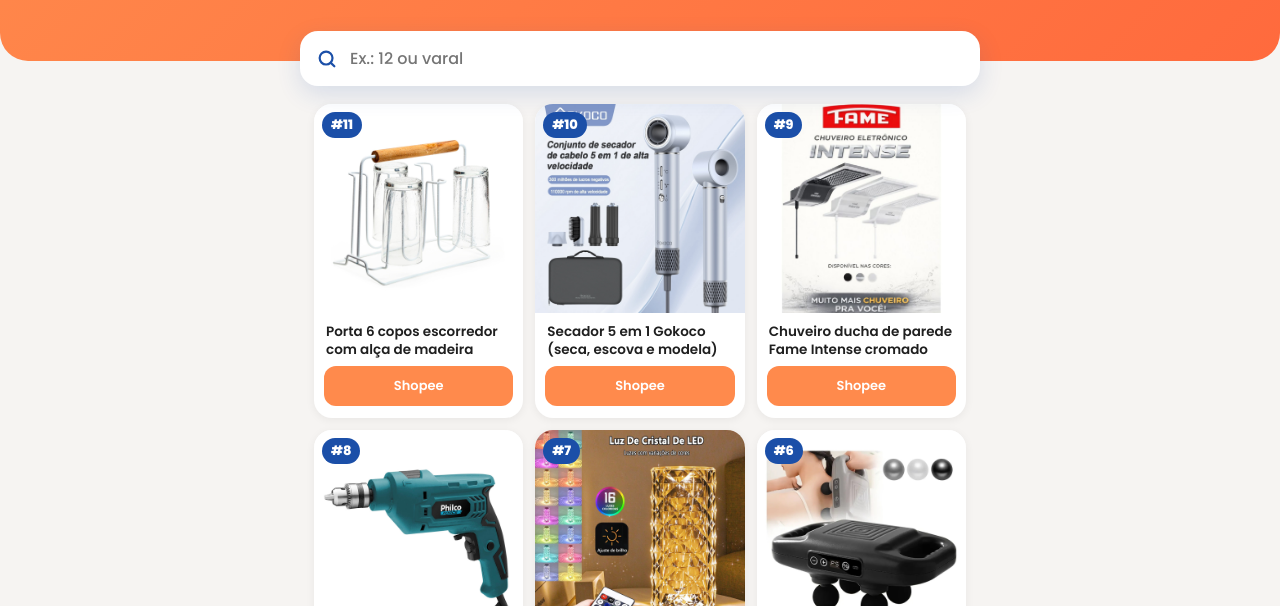
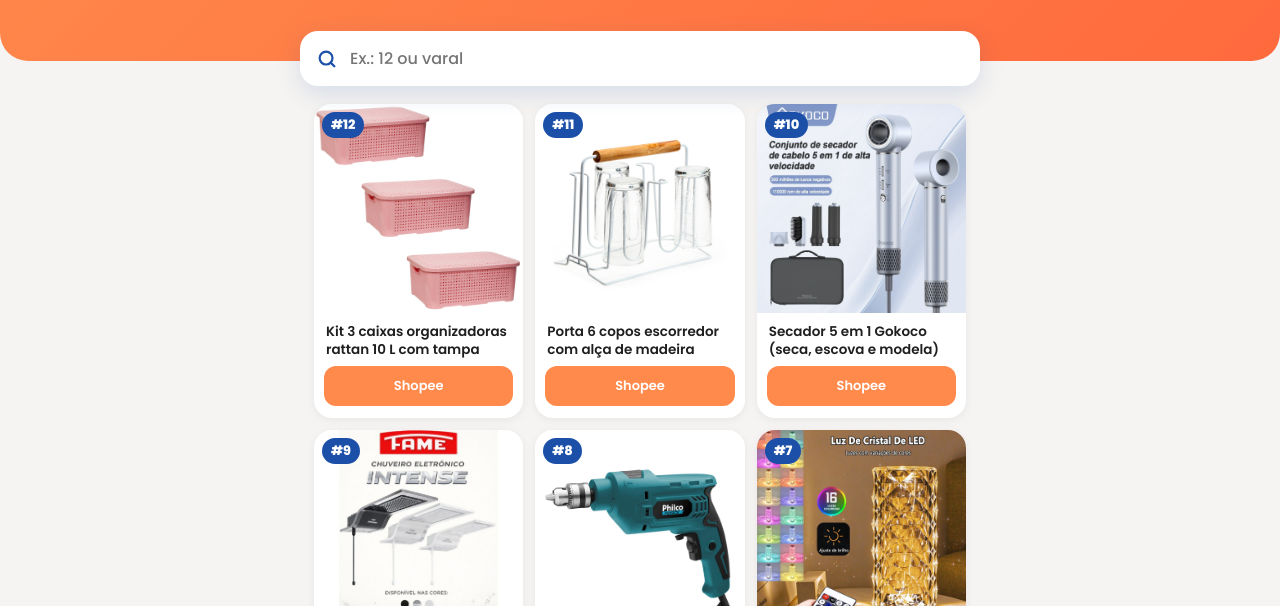
Before and after one commit to megapromomix/megapromomix.github.io, a plain HTML site: page index.html in a window 1280 px wide. Shown: the part 194-800 px from the top of the page. Drawn offline with Linux system fonts and the light colour scheme.

Commit message:
produto #12

```diff
--- a/index.html
+++ b/index.html
@@ -30,6 +30,7 @@ footer{text-align:center;font-size:10.5px;color:#a3a3a3;padding:8px 16px 28px}
 <div class="busca"><div><svg viewBox="0 0 24 24" fill="none" stroke="#1b4fa8" stroke-width="2.4" stroke-linecap="round"><circle cx="11" cy="11" r="7"/><path d="m20 20-3.5-3.5"/></svg>
 <input id="q" type="search" placeholder="Ex.: 12 ou varal" autocomplete="off" inputmode="search"></div></div>
 <main id="lista">
+<article class="c" data-n="12" data-q="12 kit 3 caixas organizadoras rattan 10 l com tampa"><div class="ft"><img src="img/12.jpg" alt="Kit 3 caixas organizadoras rattan 10 L com tampa" loading="lazy"><span class="n">#12</span></div><h2>Kit 3 caixas organizadoras rattan 10 L com tampa</h2><div class="bs"><a class="b shp" href="https://s.shopee.com.br/6fj9FT62ER" target="_blank" rel="noopener sponsored">Shopee</a></div></article>
 <article class="c" data-n="11" data-q="11 porta 6 copos escorredor com alça de madeira"><div class="ft"><img src="img/11.jpg" alt="Porta 6 copos escorredor com alça de madeira" loading="lazy"><span class="n">#11</span></div><h2>Porta 6 copos escorredor com alça de madeira</h2><div class="bs"><a class="b shp" href="https://s.shopee.com.br/60TSSHTtvp" target="_blank" rel="noopener sponsored">Shopee</a></div></article>
 <article class="c" data-n="10" data-q="10 secador 5 em 1 gokoco (seca, escova e modela)"><div class="ft"><img src="img/10.jpg" alt="Secador 5 em 1 Gokoco (seca, escova e modela)" loading="lazy"><span class="n">#10</span></div><h2>Secador 5 em 1 Gokoco (seca, escova e modela)</h2><div class="bs"><a class="b shp" href="https://s.shopee.com.br/3g5Xg26dWv" target="_blank" rel="noopener sponsored">Shopee</a></div></article>
 <article class="c" data-n="9" data-q="9 chuveiro ducha de parede fame intense cromado"><div class="ft"><img src="img/9.jpg" alt="Chuveiro ducha de parede Fame Intense cromado" loading="lazy"><span class="n">#9</span></div><h2>Chuveiro ducha de parede Fame Intense cromado</h2><div class="bs"><a class="b shp" href="https://s.shopee.com.br/2qWQgX94PM" target="_blank" rel="noopener sponsored">Shopee</a></div></article>
```
Also changed, not shown: img/12.jpg (added).
